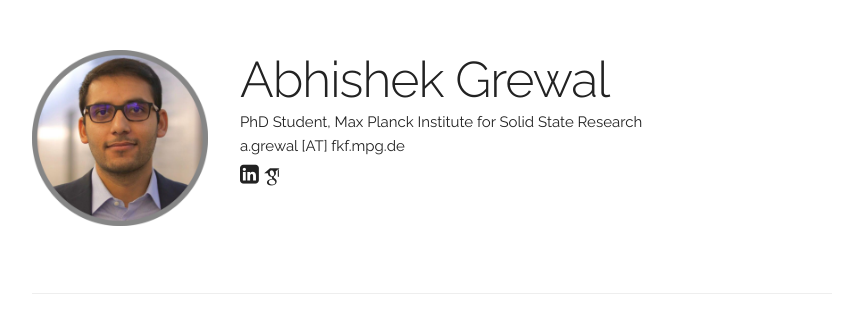
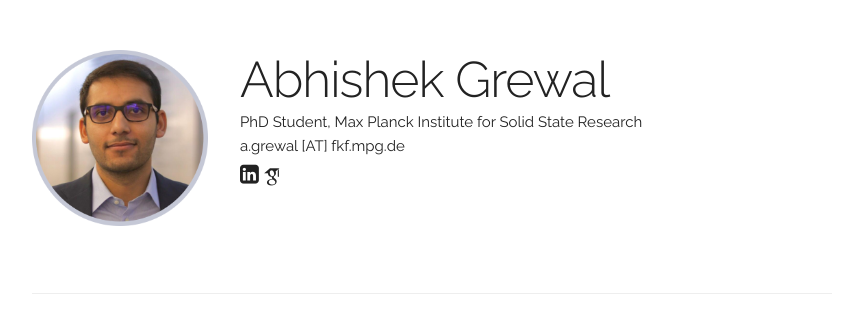
Before and after one commit to abhishekgrewal/abhishekgrewal.github.io, a Jekyll site: the page built from index.html, in a window 1280 px wide. Shown: the top 315 px of the page, without its empty margins (208-1071 px from the left). Built offline with Jekyll 4.4.1, drawn with Linux system fonts in a browser that asks for light colours; some web fonts are replaced.

Commit message:
Update main_info.yaml

```diff
--- a/_data/main_info.yaml
+++ b/_data/main_info.yaml
@@ -1,7 +1,7 @@
 name: "Abhishek Grewal"
 title: "PhD Student, Max Planck Institute for Solid State Research"
 email: "a.grewal [AT] fkf.mpg.de"
-profile_pic: "/assets/profile-pics/g849.png"
+profile_pic: "/assets/profile-pics/forwebpage.png"
 linkedin: "https://www.linkedin.com/in/a-grewal/"
 google_scholar: "https://scholar.google.com/citations?user=TKB1Lo8AAAAJ&hl=en"
 google_analystics_tracking_id: 'UA-180230343-1'
```
